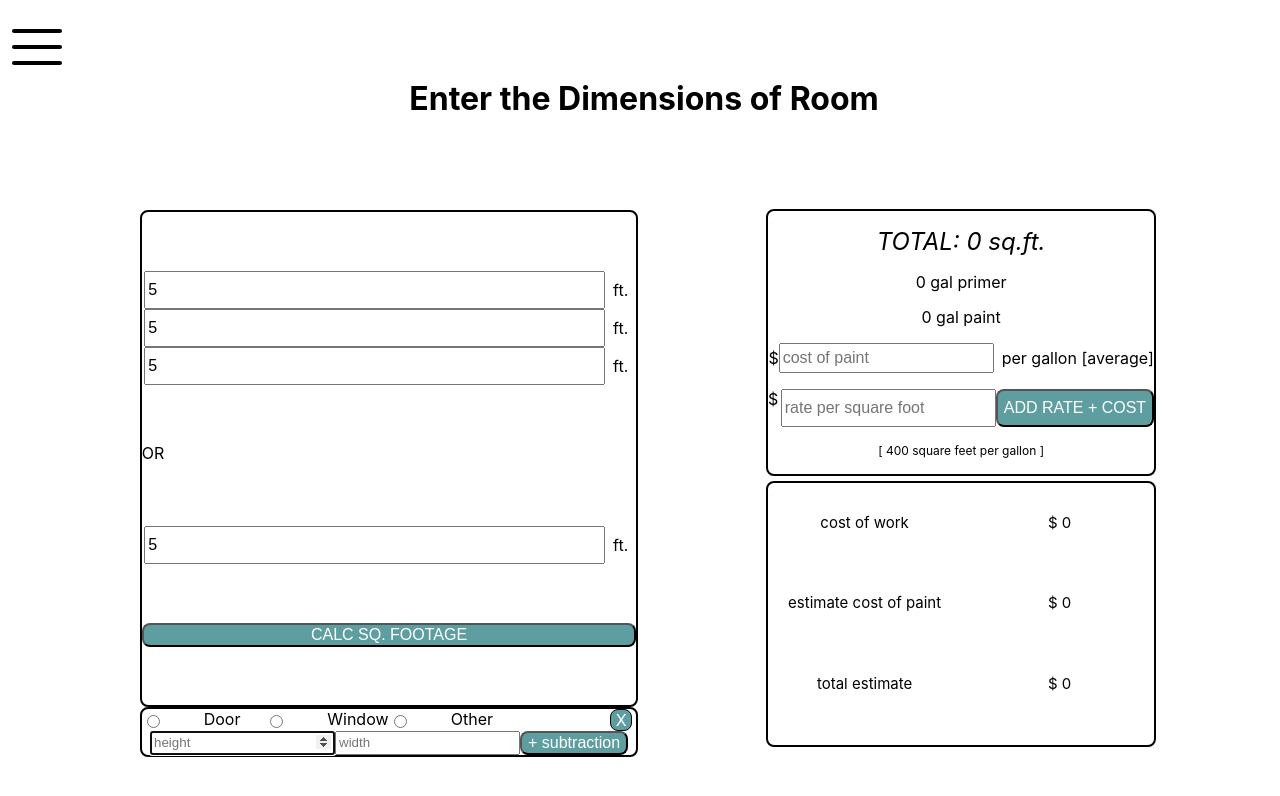
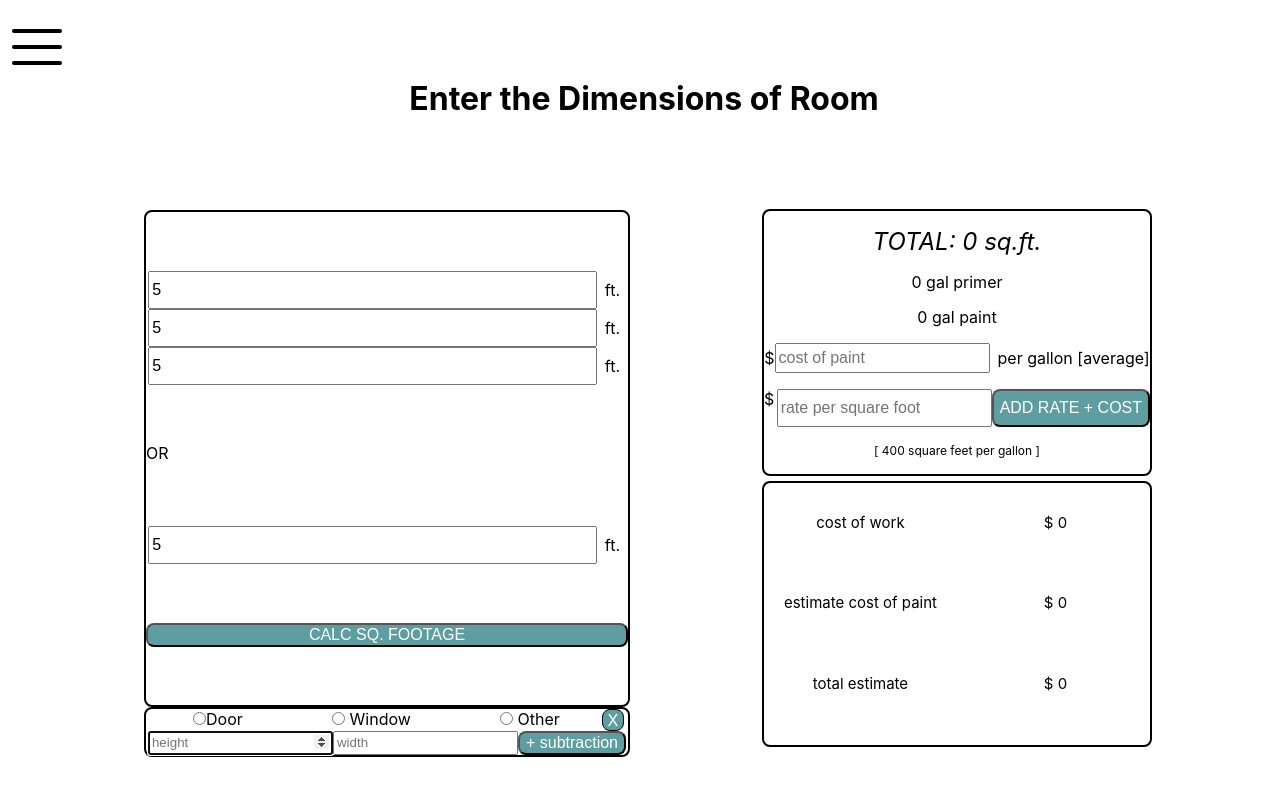
Before and after one commit to MattOrtner/the-painters-tool, a React (Create React App) app: page / in a window 1280 px wide. Both pictures are taken after typing "5", "5", "5", "5" into the empty fields and a click on the button "+ ADD SUBTRACTIONS FOR DOORS AND WINDOWS". Shown: the top 796 px of the page. Built offline with nearby package versions, Linux system fonts and the light colour scheme.

Commit message:
subtraction input choice spacing

```diff
--- a/src/App.css
+++ b/src/App.css
@@ -213,7 +213,6 @@ label {
   width: 100%;
 }
 
-
 .subtract-button {
   border: none;
   height: 100%;
@@ -273,8 +272,13 @@ label {
 }
 
 .subtraction-input-top {
-  display: grid;
-  grid-template-columns: repeat(8, 1fr);
+  display: flex;
+  justify-content: space-evenly;
+}
+.subtraction-choice {
+  width: 100%;
+  display: flex;
+  justify-content: space-around;
 }
 
 .radio {
--- a/src/components/SubtractionInput.js
+++ b/src/components/SubtractionInput.js
@@ -18,9 +18,18 @@ const SubtractionInput = ({ themeColor, subtractionList, setSubtractionList, set
   return (
       <div className="subtraction-input-container" onChange={onInputChange} >
         <div className="subtraction-input-top">
-          <input type="radio" className="radio" radio="door" value="door" name="name"/> Door
-          <input type="radio" className="radio" radio="window" value="window" name="name"/> Window
-          <input type="radio" className="radio" radio="other" value="other" name="name" /> Other
+          <div className="subtraction-choice">
+            <div>
+              <input type="radio" className="radio" radio="door" value="door" name="name" id="door" />
+              <label for="door">Door</label>
+            </div>
+            <div>
+              <input type="radio" className="radio" radio="window" value="window" name="name"/> Window
+            </div>
+            <div>
+              <input type="radio" className="radio" radio="other" value="other" name="name" /> Other
+            </div>
+          </div>
           <div className="close-button-container">
             <div className={`close-subtraction-button button ${themeColor}`} onClick={() => setIsSubtracted(false)}> X </div>
           </div>
```
